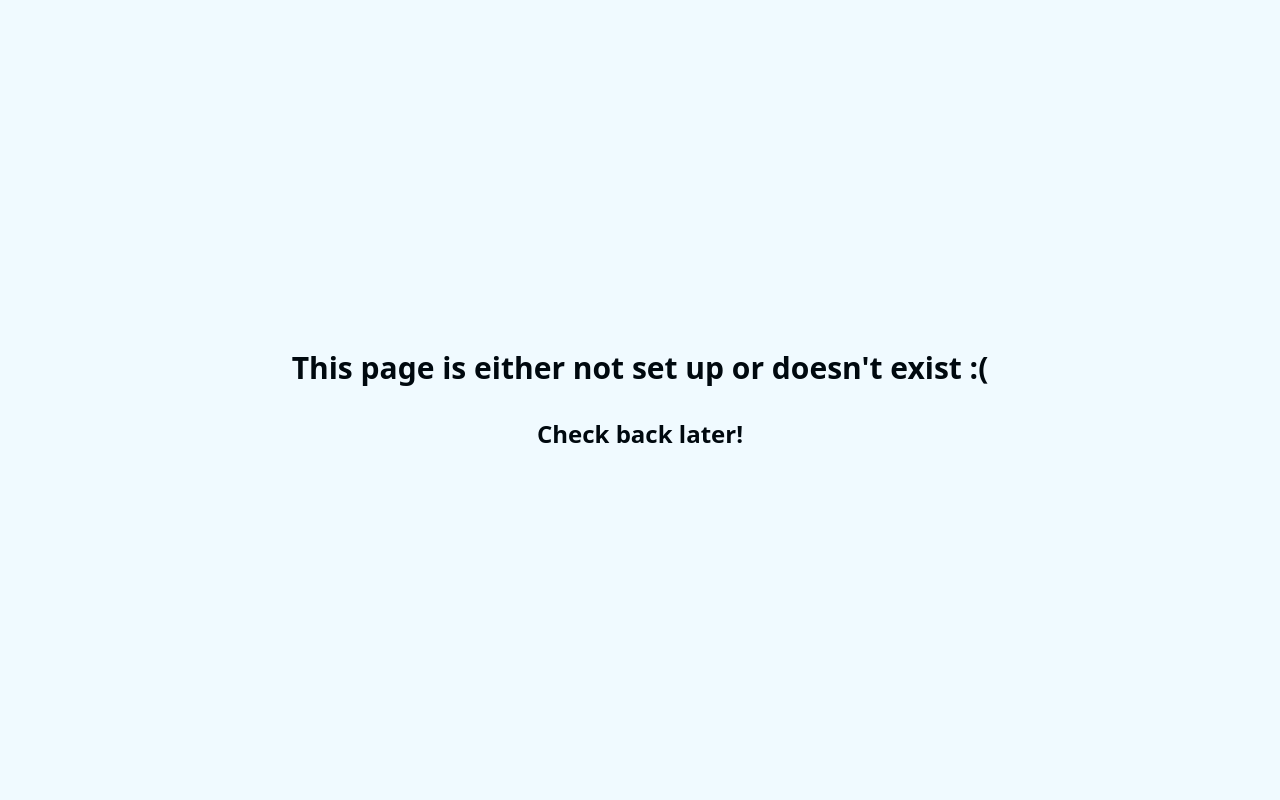
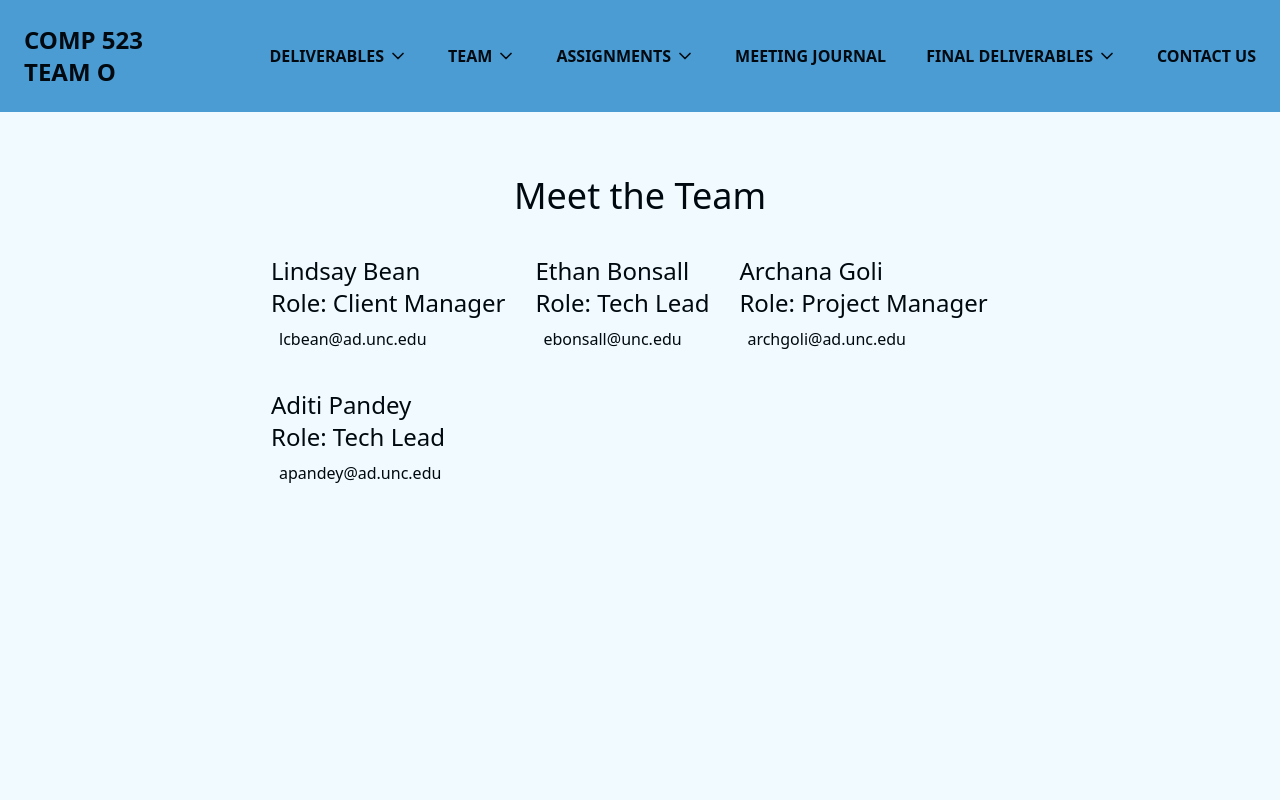
Before and after one commit to ethanbonsall/COMP-523-O, a Next.js app in the folder web/: page /team in a window 1280 px wide. Before the commit this address had no page. Shown: the top 800 px of the page. Built offline with nearby package versions, Linux system fonts and the light colour scheme.

Commit message:
created meet the team page

```diff
--- a/web/components/navbar.tsx
+++ b/web/components/navbar.tsx
@@ -67,7 +67,7 @@ export default function Navbar() {
             <ChevronDown className="h-5 w-5 ml-1 transition-transform duration-200 group-hover:rotate-180" />
           </button>
           <div className="absolute top-full left-0 hidden group-hover:flex flex-col bg-secondary text-text font-bold rounded-lg shadow-lg p-1 min-w-full whitespace-nowrap z-50">
-            <Link href="/Team" className="hover:bg-secondary-400 p-2 rounded">
+            <Link href="/team" className="hover:bg-secondary-400 p-2 rounded">
               Meet the Team
             </Link>
             <Link href="/rules" className="hover:bg-secondary-400 p-2 rounded">
--- /dev/null
+++ b/web/pages/team.tsx
@@ -0,0 +1,43 @@
+import BottomBar from "@/components/bottombar";
+import NavBar from "@/components/navbar";
+
+const MeetTheTeam = () => {
+  return (
+    <>
+      <NavBar />
+      <div className="bg-background flex text-text items-center flex-col font-roboto min-h-screen">
+        <p className=" text-4xl mt-[5%]"> Meet the Team </p>
+        <br></br>
+        <div className="container mx-auto px-[20%]">
+            <ul>
+                <div>
+                    <p className="text-2xl"> Lindsay Bean </p>
+                    <p className="text-2xl">Role: Client Manager</p>
+                    <li className="hover:bg-secondary-400 p-2 rounded"><a href="mailto:lcbean@ad.unc.edu">lcbean@ad.unc.edu</a></li>
+                </div>
+                <div>
+                    <p className="text-2xl"> Ethan Bonsall </p>
+                    <p className="text-2xl">Role: Tech Lead</p>
+                    <li className="hover:bg-secondary-400 p-2 rounded"><a href="mailto:ebonsall@unc.edu">ebonsall@unc.edu</a></li>
+                </div>
+                <div>
+                    <p className="text-2xl"> Archana Goli </p>
+                    <p className="text-2xl">Role: Project Manager</p>
+                    <li className="hover:bg-secondary-400 p-2 rounded"><a href="mailto:archgoli@ad.unc.edu">archgoli@ad.unc.edu</a></li>
+                </div>
+                <div>
+                    <p className="text-2xl"> Aditi Pandey </p>
+                    <p className="text-2xl">Role: Tech Lead</p>
+                    <li className="hover:bg-secondary-400 p-2 rounded"><a href="mailto:apandey@ad.unc.edu">apandey@ad.unc.edu</a></li>
+                </div>
+            </ul>
+
+
+        </div>
+      </div>
+      <BottomBar />
+    </>
+  );
+};
+
+export default MeetTheTeam;
--- a/web/styles/globals.css
+++ b/web/styles/globals.css
@@ -147,3 +147,16 @@ button:active {
 html {
   scroll-behavior: smooth;
 }
+
+ul {
+  list-style-type: none;
+  margin: 0;
+  padding: 0;
+  overflow: hidden;
+
+}
+
+ul div {
+  display: inline-block;
+  padding: 15px;
+}
```
